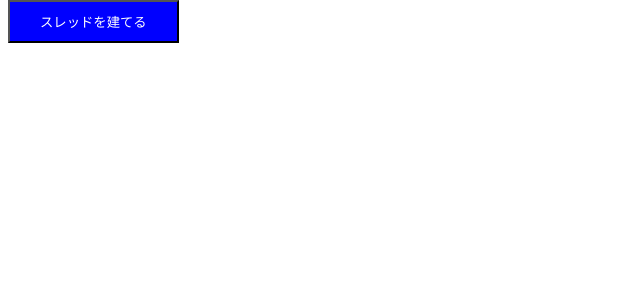
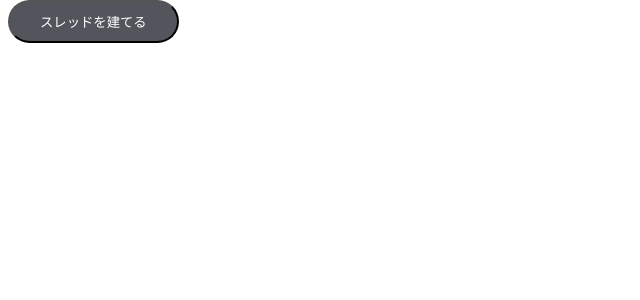
Before and after one commit to Yuga193/-Bulletinboard-Work, a Flask app: page / in a window 1280 px wide. Shown: the part 98-398 px from the top of the page, without its empty margins (0-640 px from the left). Run offline with Flask 3, Linux system fonts and the light colour scheme.

Commit message:
ボタンの色を設定しました

```diff
--- a/static/main.css
+++ b/static/main.css
@@ -24,6 +24,8 @@ header {
 
 .btn{
     padding: 10px 30px;
-    background: blue;
+    background: #52565C;
     color: white;
+    border-radius: 50px;
+    text-align:right;
 }
```
